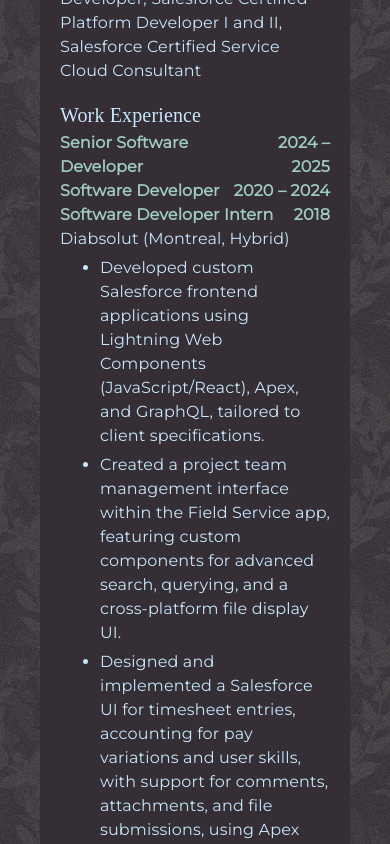
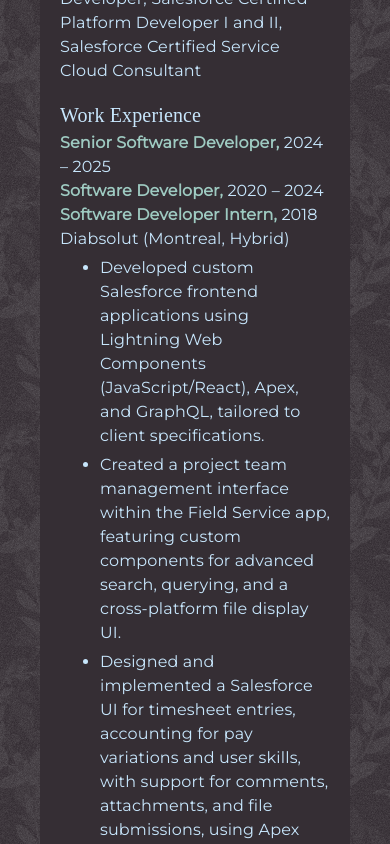
Before and after one commit to MauBrau/website-2.0, a React (Create React App) app in the folder react-app/: page /resume in a window 390 px wide. Shown: the part 1140-1984 px from the top of the page. Built offline with nearby package versions, Linux system fonts and the light colour scheme; a web font is replaced by a local one.

Commit message:
Improved resume mobile view for role and years, removed unused imports

```diff
--- a/react-app/src/components/pages/Resume.tsx
+++ b/react-app/src/components/pages/Resume.tsx
@@ -1,5 +1,5 @@
-import { Grid, Typography } from "@mui/material";
-import { ResumeText } from "../../interface/IText";
+import { Grid, Typography, useMediaQuery } from "@mui/material";
+import { ResumeEntry, ResumeText, RoleTitle } from "../../interface/IText";
 import {
     PRIMARY_COLOUR,
     SECONDARY_COLOUR,
@@ -10,7 +10,7 @@
 
 export default function Resume() {
     const pageText: ResumeText = require("../../data/text/resume.json");
-
+    const isDesktop = useMediaQuery("(min-width:600px)");
     return (
         <div>
             <Page
@@ -78,18 +78,9 @@
                         {pageText.workExperience.map((experience) => (
                             <div key={experience.subtitle}>
                                 <div style={{ fontFamily: textFont }}>
-                                    {experience.titles.map((title) => (
-                                        <div
-                                            key={title.role}
-                                            className="experience entry-header"
-                                            style={{ color: SECONDARY_COLOUR }}
-                                        >
-                                            <span>{title.role}</span>
-                                            <span style={{ textAlign: "right" }}>
-                                                {title.yearRange}
-                                            </span>
-                                        </div>
-                                    ))}
+                                    {isDesktop
+                                        ? desktopRoleEntry(experience)
+                                        : mobileRoleEntry(experience)}
                                     <div style={{ color: PRIMARY_COLOUR }}>
                                         {experience.subtitle}
                                     </div>
@@ -98,14 +89,15 @@
                                             <ul
                                                 key={index}
                                                 className="accomplishment"
-                                                style={{ color: PRIMARY_COLOUR }}
+                                                style={{
+                                                    color: PRIMARY_COLOUR,
+                                                }}
                                             >
                                                 <li>{accomplishment}</li>
                                             </ul>
                                         )
                                     )}
                                 </div>
-                                <br />
                             </div>
                         ))}
                     </Grid>
@@ -122,18 +114,9 @@
                         {pageText.education.map((experience) => (
                             <div key={experience.subtitle}>
                                 <div style={{ fontFamily: textFont }}>
-                                    {experience.titles.map((title) => (
-                                        <div
-                                            key={title.role}
-                                            className="experience entry-header"
-                                            style={{ color: SECONDARY_COLOUR }}
-                                        >
-                                            <span>{title.role}</span>
-                                            <span style={{ textAlign: "right" }}>
-                                                {title.yearRange}
-                                            </span>
-                                        </div>
-                                    ))}
+                                    {isDesktop
+                                        ? desktopRoleEntry(experience)
+                                        : mobileRoleEntry(experience)}
                                     <div style={{ color: PRIMARY_COLOUR }}>
                                         {experience.subtitle}
                                     </div>
@@ -142,7 +125,9 @@
                                             <ul
                                                 key={index}
                                                 className="accomplishment"
-                                                style={{ color: PRIMARY_COLOUR }}
+                                                style={{
+                                                    color: PRIMARY_COLOUR,
+                                                }}
                                             >
                                                 <li>{accomplishment}</li>
                                             </ul>
@@ -155,8 +140,38 @@
                 </Grid>
             </Page>
             <Grid size={{ xs: 12 }}>
-                <div style={{ height:'105px' }}/>
+                <div style={{ height: "105px" }} />
             </Grid>
         </div>
     );
+
+    function desktopRoleEntry(experience: ResumeEntry) {
+        return experience.titles.map((title: RoleTitle) => (
+            <div
+                key={title.role}
+                className="experience entry-header"
+                style={{ color: SECONDARY_COLOUR }}
+            >
+                <span>{title.role}</span>
+                <span style={{ textAlign: "right" }}>{title.yearRange}</span>
+            </div>
+        ));
+    }
+
+    function mobileRoleEntry(experience: ResumeEntry) {
+        return experience.titles.map((title: RoleTitle) => (
+            <div
+                key={title.role}
+                className="experience entry-header"
+                style={{ color: SECONDARY_COLOUR }}
+            >
+                <span>
+                    {title.role},{" "}
+                    <span style={{ color: PRIMARY_COLOUR, fontWeight: 200 }}>
+                        {title.yearRange}
+                    </span>
+                </span>
+            </div>
+        ));
+    }
 }
--- a/react-app/src/interface/IText.ts
+++ b/react-app/src/interface/IText.ts
@@ -42,13 +42,13 @@
     education: ResumeEntry[];
 }
 
-interface ResumeEntry {
+export interface ResumeEntry {
     titles: RoleTitle[];
     subtitle: string;
     accomplishments: string[];
 }
 
-interface RoleTitle {
+export interface RoleTitle {
     role: string;
     yearRange: string;
 }
```
Also changed, not shown: react-app/src/components/pages/Contact.tsx (+3 -9 lines).
